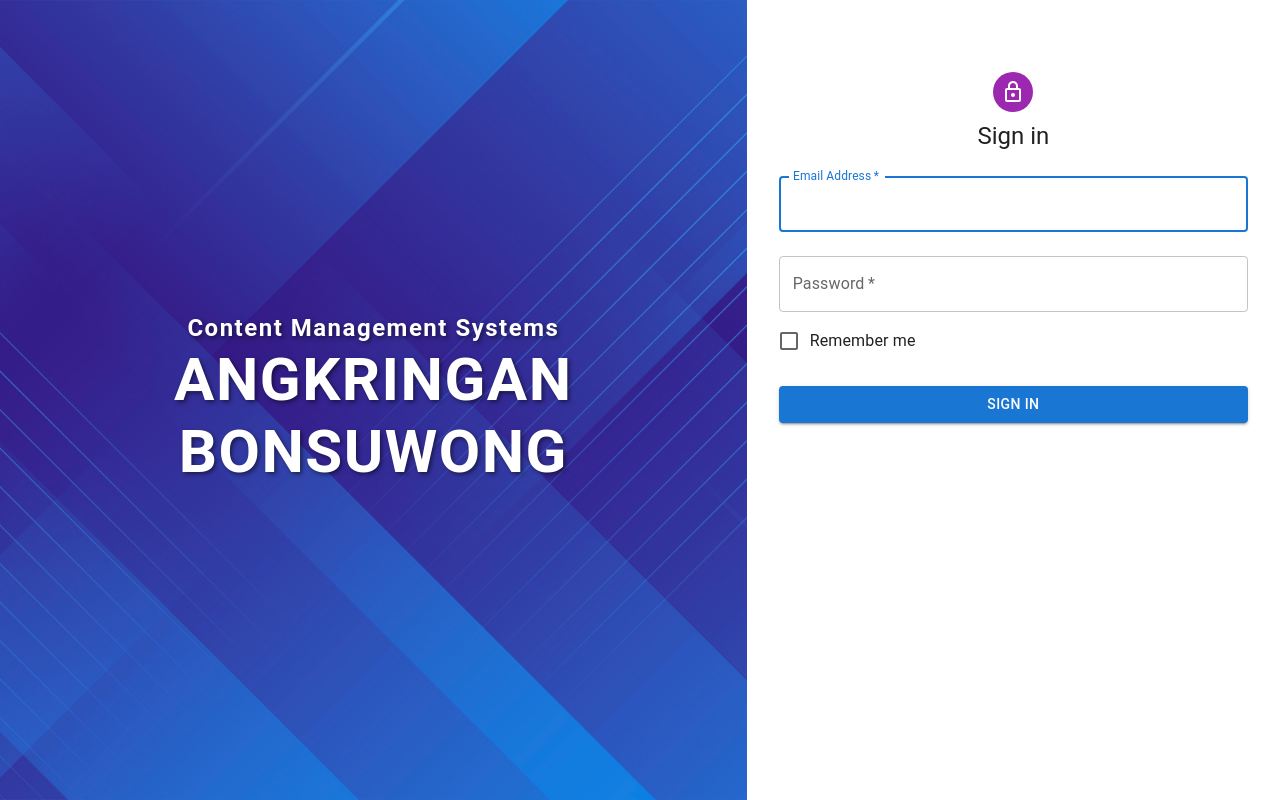
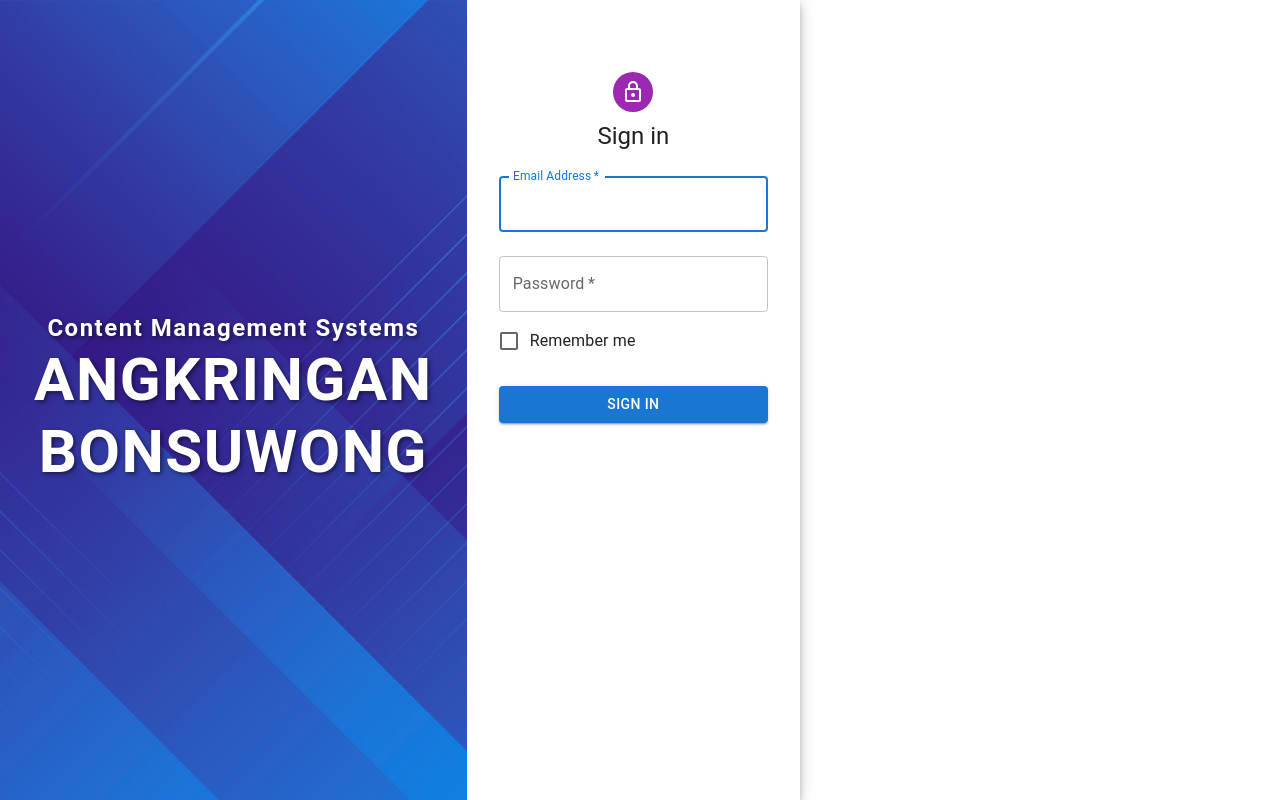
Before and after one commit to Penzslyr/angkringan-fe-cms, a React (Create React App) app: page /login in a window 1280 px wide. Built offline with nearby package versions, Linux system fonts and the light colour scheme; the HTML template or start-up script is replaced by a standard one.

Commit message:
fix content

```diff
--- a/src/App.css
+++ b/src/App.css
@@ -9,7 +9,7 @@ body {
 #root {
   display: flex;
   height: 100vh;
-  width: 100vw;
+  width: 100vh;
 }
 
 .MuiDrawer-root {
@@ -25,7 +25,6 @@ body {
 .content {
   flex-grow: 1;
   padding: 24px;
-
   overflow: auto;
   height: calc(100vh - 64px);
 }
--- a/src/routes/root.js
+++ b/src/routes/root.js
@@ -16,9 +16,9 @@ export default function Root() {
               : theme.palette.grey[900],
           flexGrow: 1,
           height: "100vh",
-          minWidth: "186vh",
+          minWidth: "167vh",
           overflow: "auto",
-          width: "1",
+          width: "100%",
           paddingX: "24px",
           paddingBottom: "24px",
         }}
```
